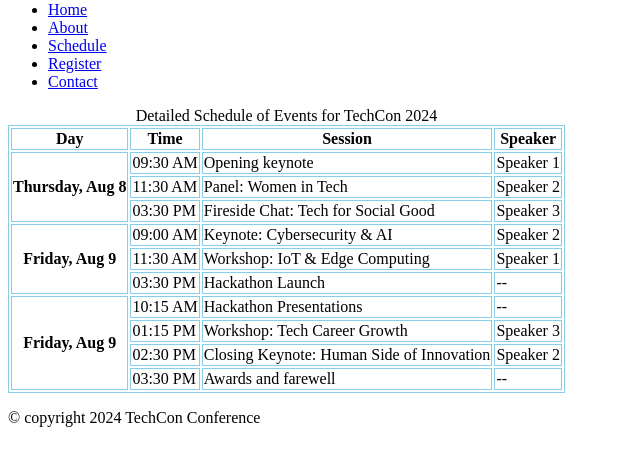
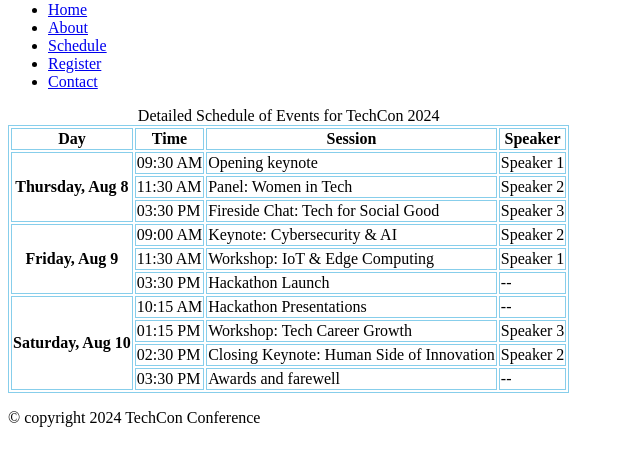
Before and after one commit to Finidi47/TechCon_HTML, a plain HTML site: page techcon_website/schedule.html in a window 1280 px wide. Shown: the part 79-544 px from the top of the page, without its empty margins (0-640 px from the left). Drawn offline with Linux system fonts and the light colour scheme.

Commit message:
Fix table dates

```diff
--- a/techcon_website/schedule.html
+++ b/techcon_website/schedule.html
@@ -74,7 +74,7 @@
                 </tr>
 
                 <tr>
-                    <th scope="row" rowspan="4"> Friday, Aug 9</th>
+                    <th scope="row" rowspan="4"> Saturday, Aug 10</th>
                     <td>10:15 AM</td>
                     <td>Hackathon Presentations</td>
                     <td>--</td>
```
